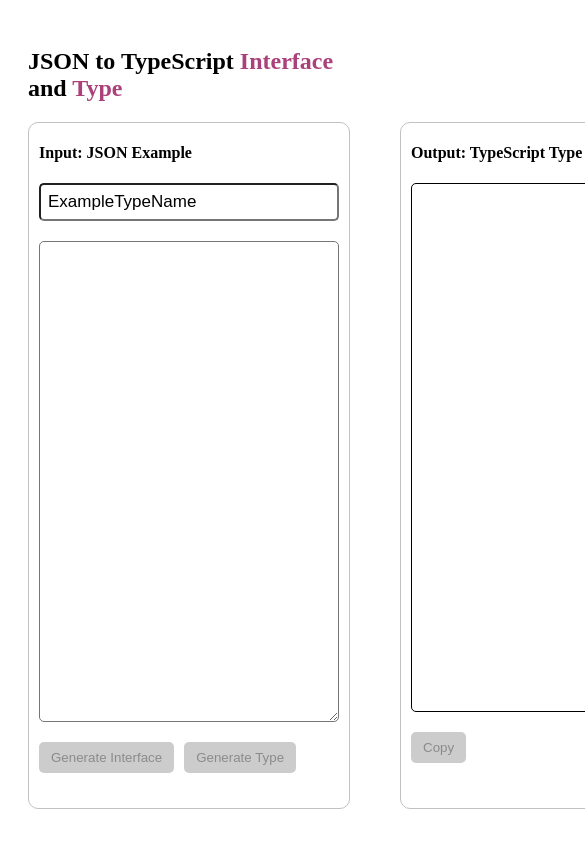
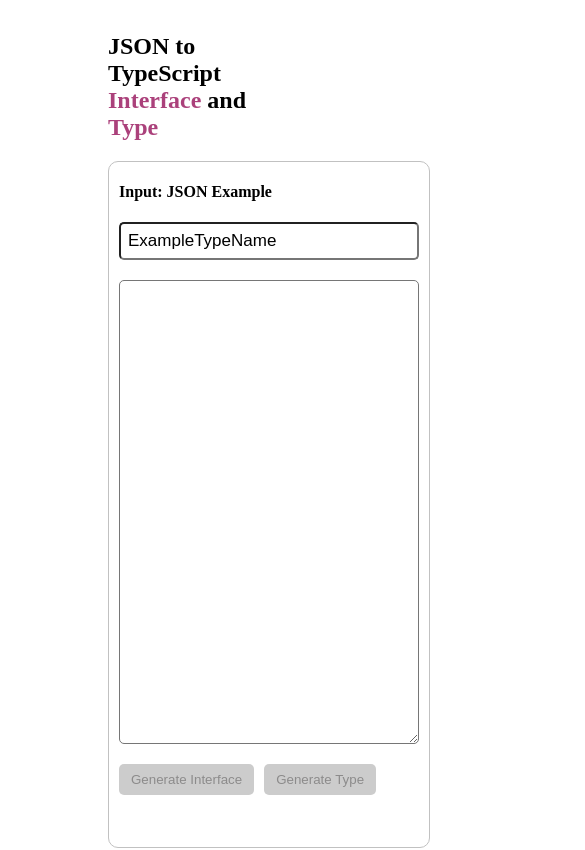
Before and after one commit to SShahid97/json-to-types-interface, a React (Vite) app: page / in a window 390 px wide. Shown: the top 850 px of the page, 585 px wide, since content can reach past the window. Built offline with nearby package versions, Linux system fonts and the light colour scheme.

Commit message:
fix: fix ui issue

```diff
--- a/src/App.tsx
+++ b/src/App.tsx
@@ -8,19 +8,12 @@ function App() {
   const [jsonInputData, setJsonInputData] = useState<string>("");
   const [nestedObjs, setNestedObjs] = useState<OutputObj[]>([]);
   return (
-    <div style={{ padding: 20 }}>
+    <div style={{ padding: 100, paddingTop:5 }}>
       <h2>
         JSON to TypeScript <span style={{ color: "#ab417b" }}>Interface </span>{" "}
         and <span style={{ color: "#ab417b" }}>Type </span>
       </h2>
-      <div
-        style={{
-          display: "flex",
-          flexDirection: "row",
-          justifyContent: "space-between",
-          gap: 50,
-        }}
-      >
+      <div className="app-outer">
         <JsonInput
           jsonInputData={jsonInputData}
           setJsonInputData={setJsonInputData}
--- a/src/components/json-input.tsx
+++ b/src/components/json-input.tsx
@@ -30,7 +30,11 @@ export default function JsonInput({
         ]);
         Object.entries(parsedJson).map(([key, value]) => {
           if (typeof value === "object" && value !== null) {
-            if (Array.isArray(value) && value.length > 0) {
+            if (
+              Array.isArray(value) &&
+              value.length > 0 &&
+              typeof value[0] === "object"
+            ) {
               setNestedObjs((prev) => [
                 ...prev,
                 {
@@ -74,7 +78,6 @@ export default function JsonInput({
     setError(false);
     const { value } = e.target;
     if (!isValidJson(value)) {
-      console.log("ddd");
       setError(true);
     } else {
       setError(false);
@@ -110,29 +113,29 @@ export default function JsonInput({
             fontSize: 17,
             borderRadius: "5px",
             padding: 7,
-            height: '55vh',
+            height: "53vh",
           }}
         />
         <div style={{ display: "flex", flexDirection: "row", gap: 10 }}>
           <input
-            title={error || !jsonInputData?"Please enter a valid JSON":""}
+            title={error || !jsonInputData ? "Please enter a valid JSON" : ""}
             type="button"
-            className={error || !jsonInputData?"btn-disabled":"btn"}
+            className={error || !jsonInputData ? "btn-disabled" : "btn"}
             disabled={error || !jsonInputData}
             value="Generate Interface"
             onClick={() => handleGenerateOutput("interface")}
           />
           <input
-            title={error || !jsonInputData?"Please enter a valid JSON":""}
+            title={error || !jsonInputData ? "Please enter a valid JSON" : ""}
             type="button"
-            className={error || !jsonInputData?"btn-disabled":"btn"}
+            className={error || !jsonInputData ? "btn-disabled" : "btn"}
             disabled={error || !jsonInputData}
             value="Generate Type"
             onClick={() => handleGenerateOutput("type")}
           />
         </div>
       </div>
-      <div style={{ marginTop: 50 }}></div>
+      {/* <div style={{ marginTop: 50 }}></div> */}
     </div>
   );
 }
--- a/src/components/types-output.tsx
+++ b/src/components/types-output.tsx
@@ -33,8 +33,8 @@ export default function TypesOutput({ nestedObjs }: TypesOutputProps) {
             whiteSpace: "break-spaces",
             borderRadius: "5px",
             overflowY: "auto",
-            height: '60vh',
-            fontFamily:'monospace'
+            height: "60vh",
+            fontFamily: "monospace",
           }}
         >
           {nestedObjs.map((item) => {
@@ -54,21 +54,42 @@ export default function TypesOutput({ nestedObjs }: TypesOutputProps) {
                             {`${key}: null;`}
                           </span>
                         ) : (
-                          <span key={key} style={{ paddingLeft: 20 }}>
-                            {Array.isArray(value) && value.length > 0 ? (
-                              <span style={{ color:'#626262'}}>{`${key}: (${capitalize(key)}Entity) [];`}</span>
-                            ) : Array.isArray(value) && value.length == 0 ? (
-                              <span style={{ color:'#626262'}}>{`${key}: (null)[] | null;`}</span>
-                            ) : (
-                              <span style={{ color:'#626262'}}>{`${key}: ${capitalize(key)};`}</span>
+                          <>
+                            {Array.isArray(value) &&
+                              value.length > 0 &&
+                              typeof value[0] === "object" && (
+                                <span key={key} style={{ paddingLeft: 20 }}>
+                                  {`${key}: (${capitalize(key)}Entity) [];`}
+                                </span>
+                              )}
+                               {Array.isArray(value) &&
+                              value.length > 0 &&
+                              typeof value[0] !== "object" && (
+                                <span style={{ color: "#626262" }}>
+                                  {`${key}: ${typeof value[0]}[];`}
+                                </span>
+                              )}
+                            {Array.isArray(value) && value.length == 0 && (
+                              <span style={{ color: "#626262" }}>
+                                {`${key}: (null)[] | null;`}
+                              </span>
                             )}
-                          </span>
+
+                            {!Array.isArray(value) && (
+                              <span style={{ color: "#626262" }}>
+                                {`${key}: ${capitalize(key)};`}
+                              </span>
+                            )}
+                          </>
                         )}
                         <br />
                       </>
                     ) : (
                       <>
-                        <span key={key} style={{ paddingLeft: 20, color:'#626262' }}>
+                        <span
+                          key={key}
+                          style={{ paddingLeft: 20, color: "#626262" }}
+                        >
                           {`${key}: ${typeof value};`}
                         </span>
                         <br />
@@ -84,7 +105,7 @@ export default function TypesOutput({ nestedObjs }: TypesOutputProps) {
         <div>
           <input
             disabled={nestedObjs.length === 0}
-            className={nestedObjs.length === 0 ? "btn-disabled":"btn"}
+            className={nestedObjs.length === 0 ? "btn-disabled" : "btn"}
             type="button"
             value="Copy"
             onClick={handleCopy}
--- a/src/index.css
+++ b/src/index.css
@@ -6,6 +6,7 @@
   border-radius: 10px;
   padding: 10px;
   padding-top: 0px;
+  overflow-y: auto;
 }
 
 .types-output {
@@ -16,6 +17,7 @@
   border-radius: 10px;
   padding: 10px;
   padding-top: 0px;
+  overflow-y: auto;
 }
 
 .btn{
@@ -40,3 +42,19 @@
   color:rgb(140, 139, 139);
   border:0,
 }
+
+.app-outer {
+  display: flex;
+  flex-direction: row;
+  justify-content: space-between;
+  column-gap: 50px;
+}
+
+@media (max-width: 768px){
+  .app-outer {
+    display: flex;
+    flex-direction: column;
+    justify-content: space-between;
+    gap: 50px;
+  }
+}
```
